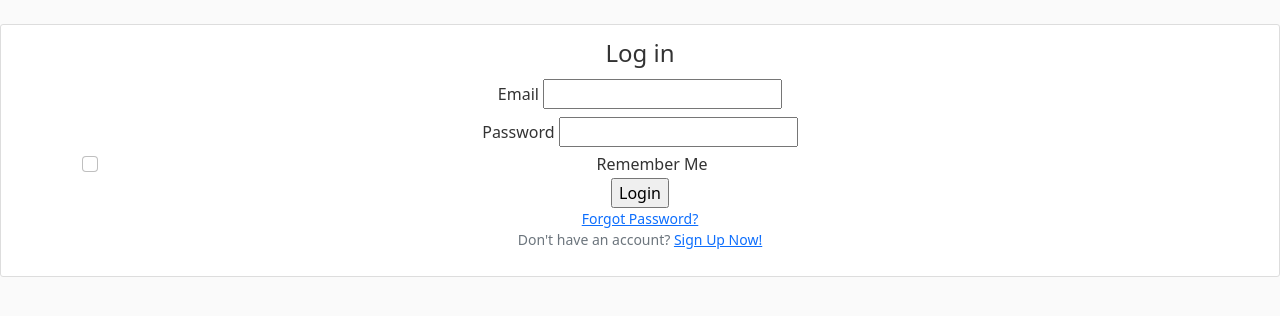
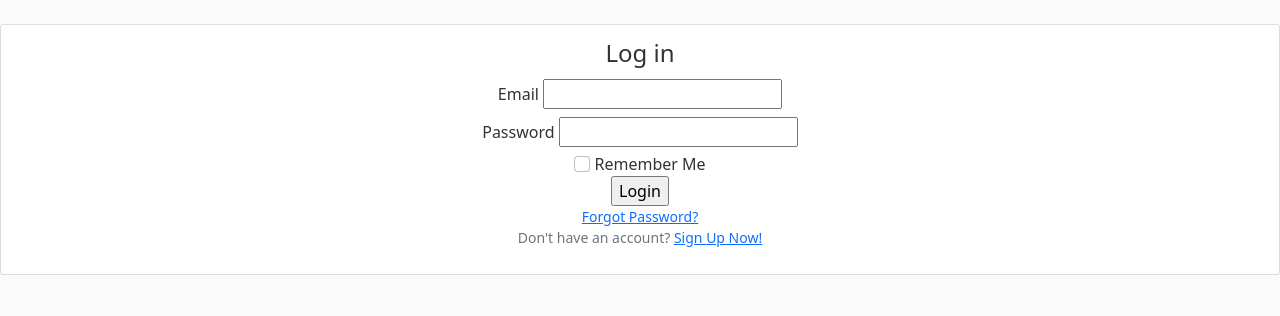
Before and after one commit to NikitaDanila/Licenta, a Flask app: page /login in a window 1280 px wide. Shown: the part 56-372 px from the top of the page. Run offline with Flask 2, Linux system fonts and the light colour scheme; parts of the project's set-up code (start-up, migrations or seed data) failed here and were passed over.

Commit message:
loking good

```diff
--- a/web_app/web_app/templates/login.html
+++ b/web_app/web_app/templates/login.html
@@ -40,7 +40,7 @@
         </div>
 
         <!--Remember me <div>-->
-        <div class="form-check">
+        <div class="form-check-label">
           {{ form.remember(class="form-check-input") }}
           {{ form.remember.label(class="form-check-label") }}
         </div>
```
